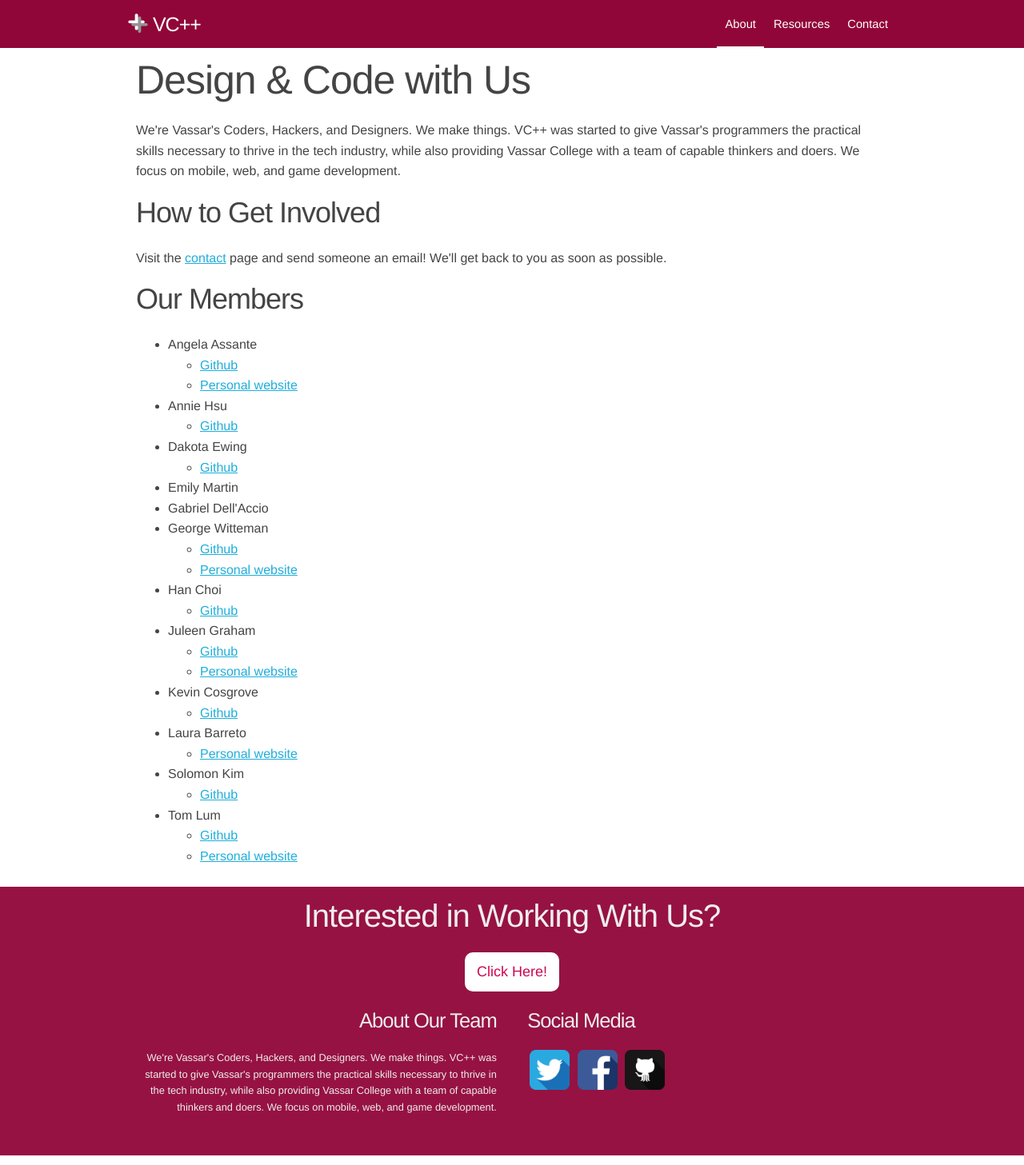
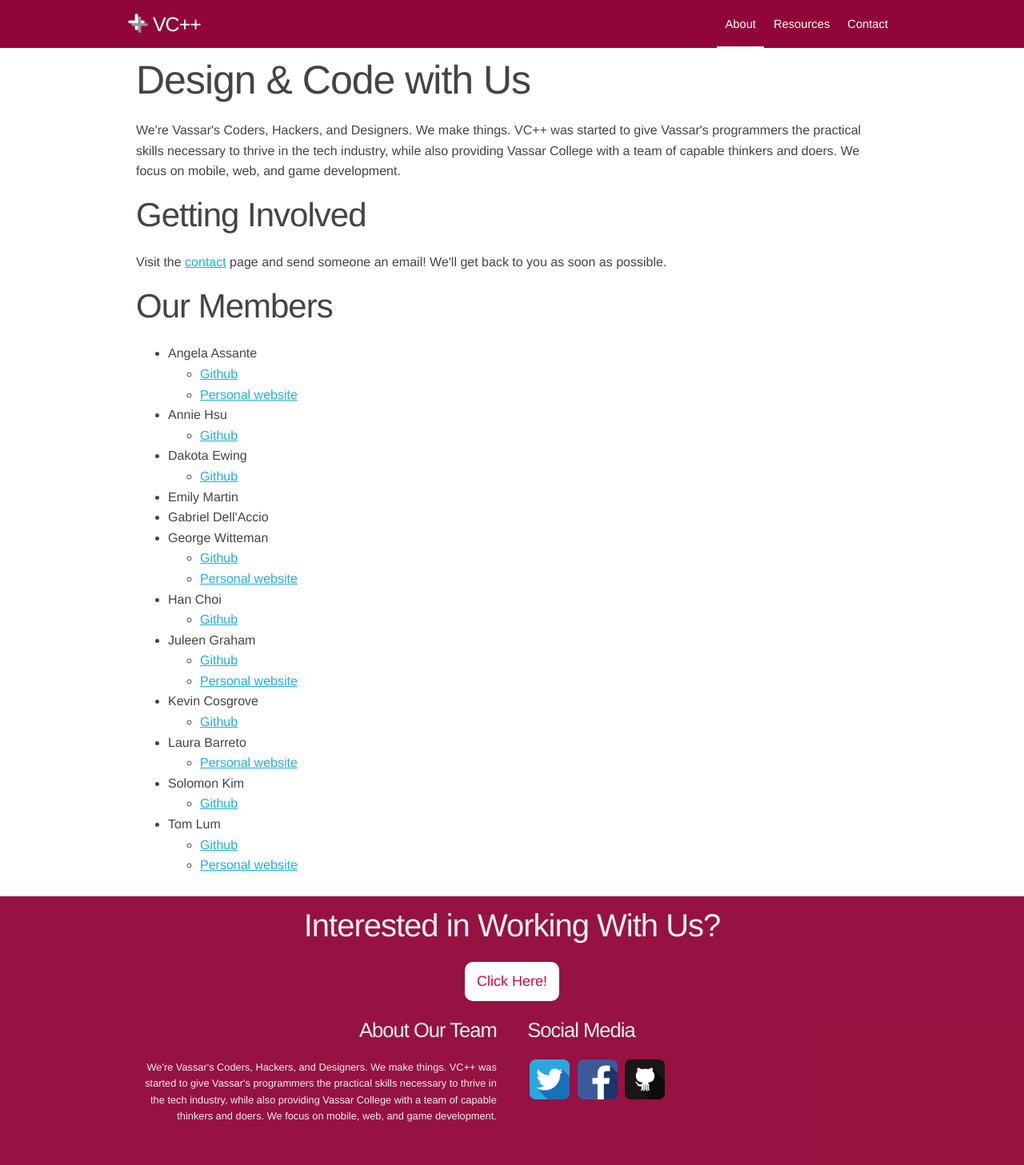
Before and after one commit to vcplusplus/vcplusplus.github.io, a Jekyll site: the page built from _pages/about.html, in a window 1280 px wide. Shown: the whole page at 80% size. Built offline with Jekyll 4.4.1, drawn with Linux system fonts in a browser that asks for light colours; nearby versions of some CDN libraries.

Commit message:
Make heading levels consistent with W3C spec
 - Update the content of headers to more accurately reflect content

```diff
--- a/_pages/about.html
+++ b/_pages/about.html
@@ -14,10 +14,10 @@ nav_position: 1
 	<h3>Our History</h3>
 	<p>VC++ was started by... in...</p> -->
 
-	<h3>How to Get Involved</h3>
+	<h2>Getting Involved</h2>
 	<p>Visit the <a href="/contact/">contact</a> page and send someone an email! We'll get back to you as soon as possible.</p>
 
-	<h3>Our Members</h3>
+	<h2>Our Members</h2>
 	<ul>
 		{% assign team-members = site.team-members %}
 		{% for team-member in team-members %}
--- a/_pages/contact.html
+++ b/_pages/contact.html
@@ -31,7 +31,7 @@ css: page_contact.css
 
   </form>-->
 
-    <h2>Please Email us!</h2>
+    <h1>Send Us an Email</h1>
     <p>
       Send an email to one of the people below and we'll get back to you ASAP.
 
--- a/_pages/resources.html
+++ b/_pages/resources.html
@@ -7,14 +7,14 @@ nav_position: 4
 
 <section>
 
-  <h2>Resources</h2>
+  <h1>Resources</h1>
 
   <p>
     These are some useful links and resources. Most of them are for our members
     but you might find something useful too.
   </p>
 
-  <h3>Links</h3>
+  <h2>Links</h2>
   <ul>
     <li>Nothing here right now...</li>
   </ul>
```
Also changed, not shown: 3 other files.
